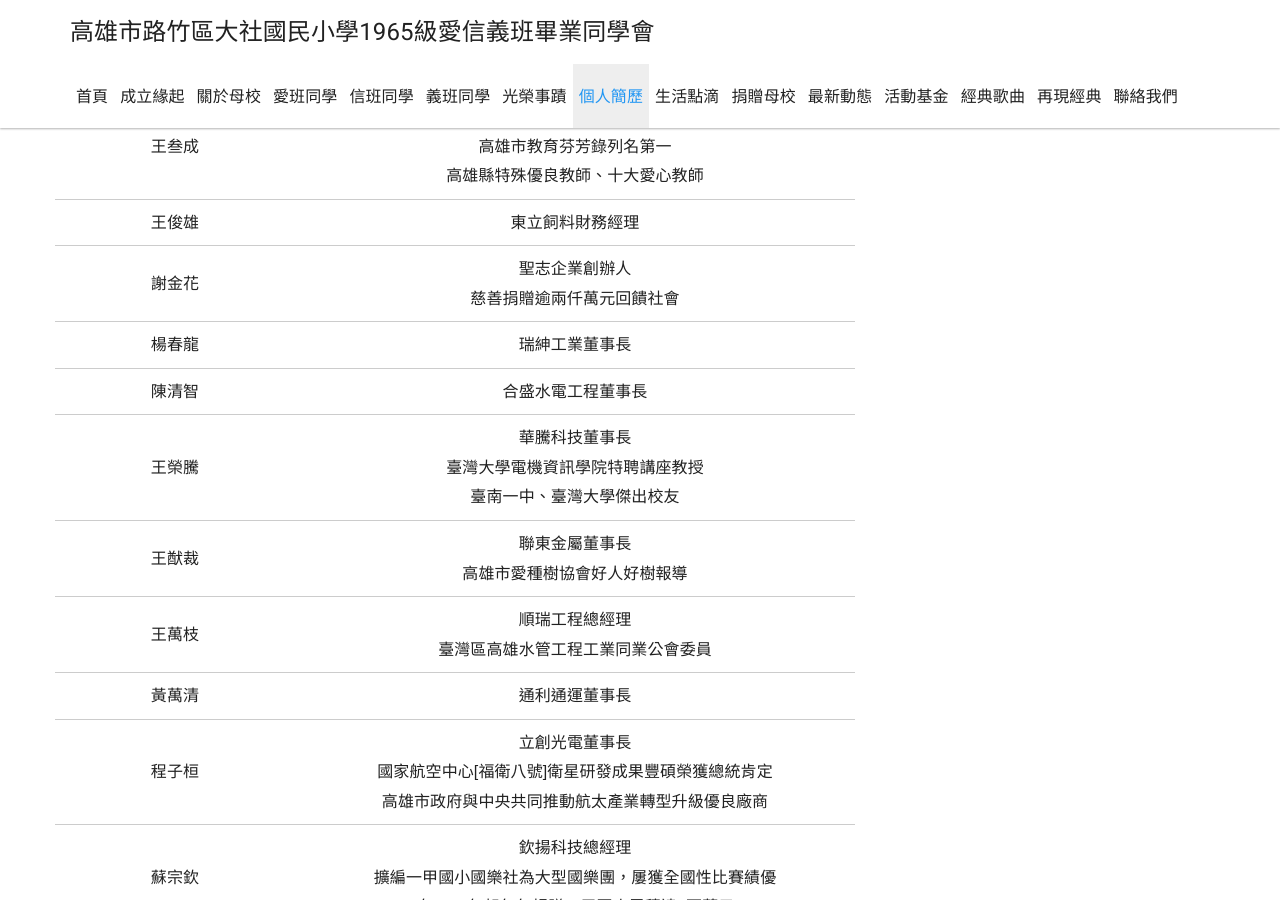
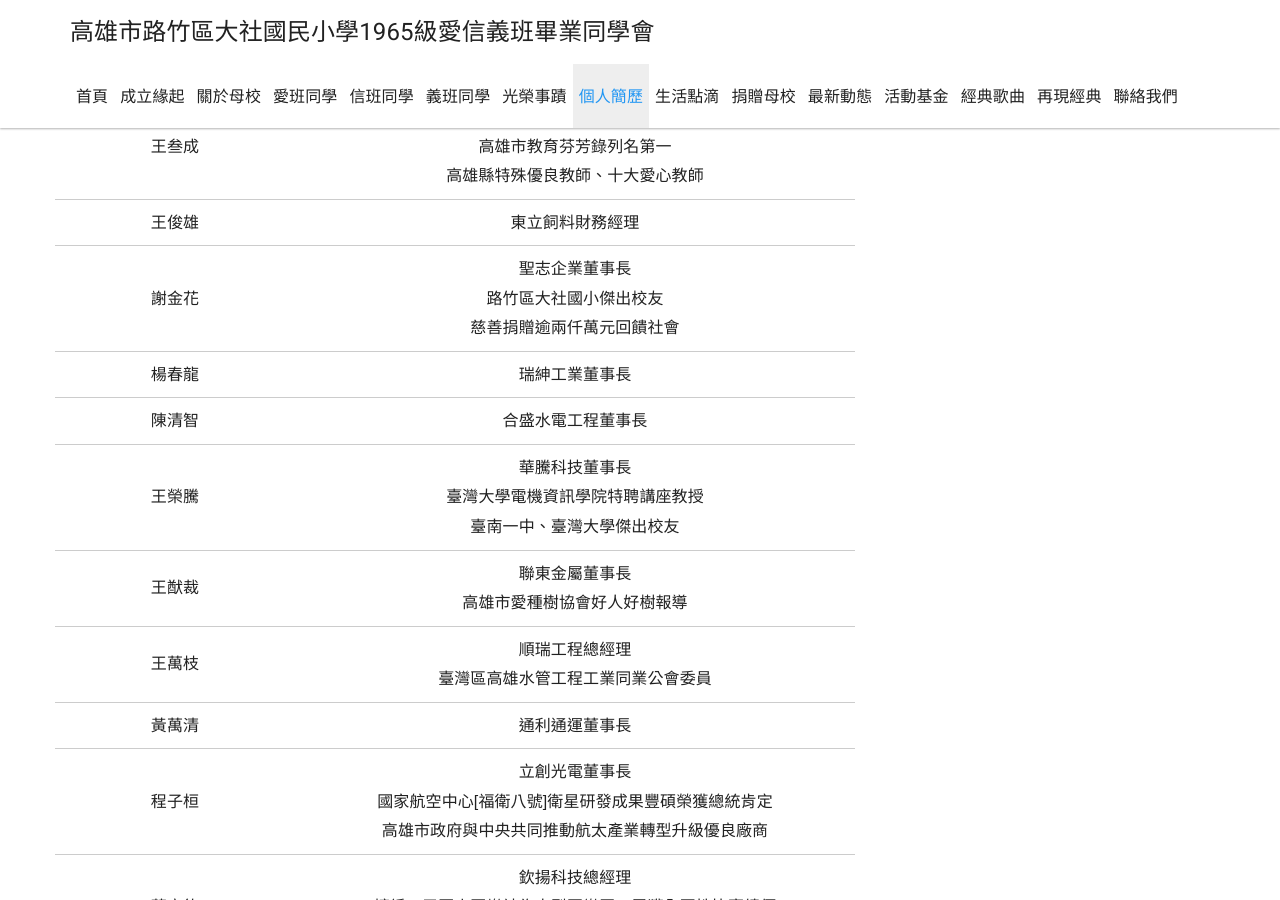
Before and after one commit to dashe1965/dashe1965.github.io, a Jekyll site: the page built from _docs/Resume/Resume.md, in a window 1280 px wide and 900 px high, scrolled down 501 px. Built offline with Jekyll 4.4.1, drawn with Linux system fonts in a browser that asks for light colours; nearby versions of some CDN libraries.

Commit message:
Update Resume.md

```diff
--- a/_docs/Resume/Resume.md
+++ b/_docs/Resume/Resume.md
@@ -87,7 +87,8 @@ sectionid: Resume
         <tr>
       <td class="cell-name">謝金花</td>
       <td class="cell-achievement">
-        聖志企業創辦人<br>
+        聖志企業董事長<br>
+        路竹區大社國小傑出校友<br>
         慈善捐贈逾兩仟萬元回饋社會
       </td>
     </tr>
```
